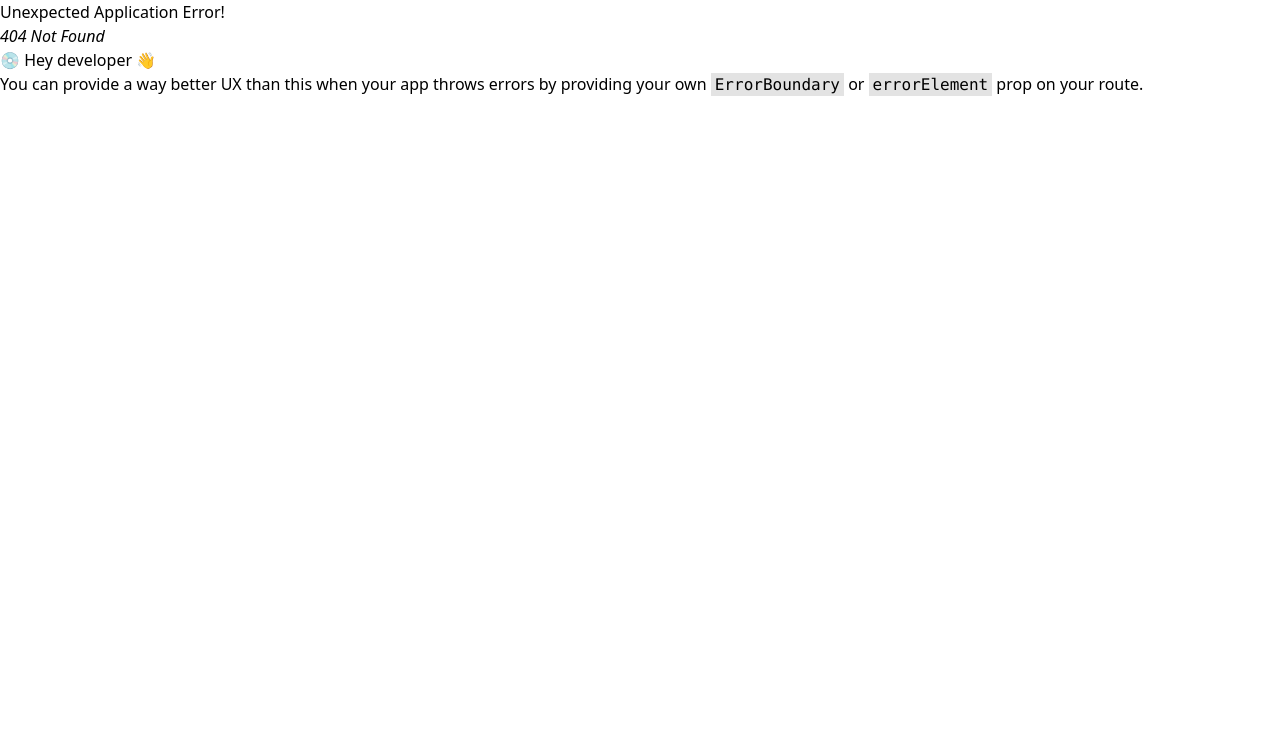
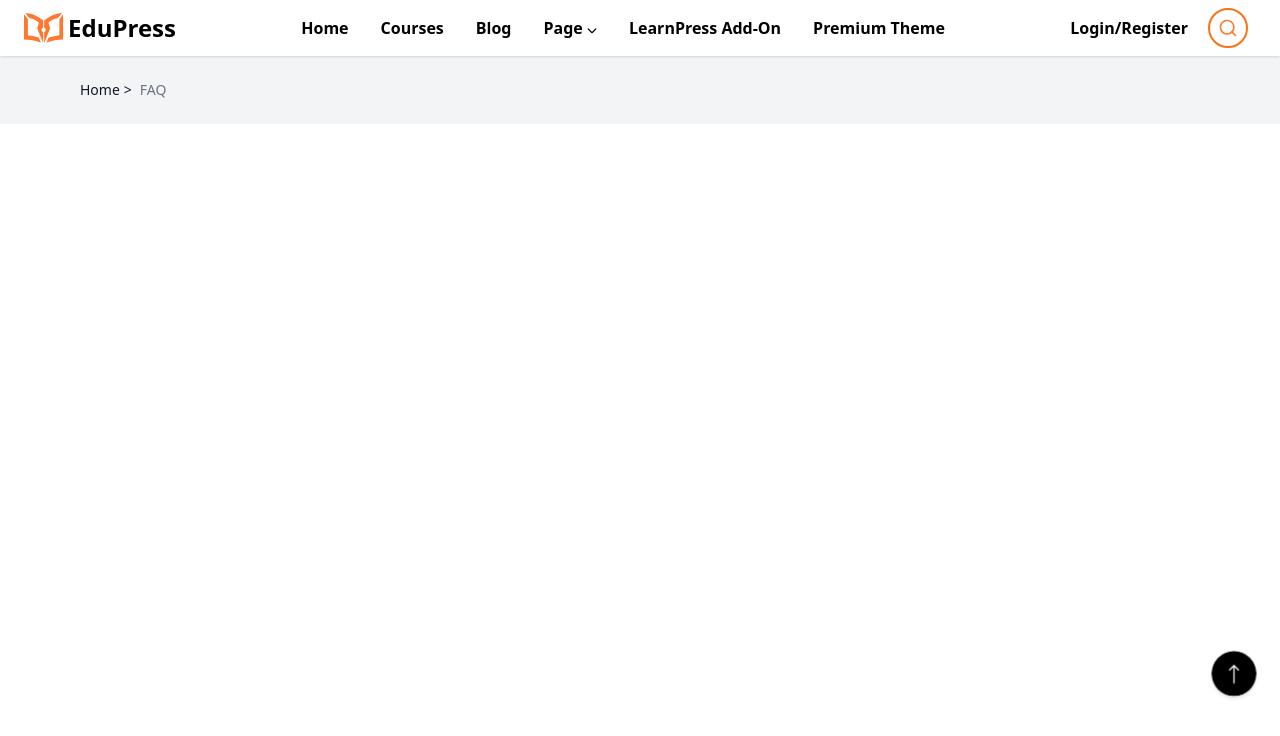
Before and after one commit to ahmedos248/learnpress, a React (Vite) app: page /FAQ in a window 1280 px wide. Before the commit this address had no page. Shown: the top 736 px of the page. Built offline with nearby package versions, Linux system fonts and the light colour scheme.

Commit message:
add routing header seaction

```diff
--- /dev/null
+++ b/src/components/RoutingHeader.jsx
@@ -0,0 +1,49 @@
+import React from "react";
+import { Link } from "react-router-dom";
+const RoutingHeader = ({  breadcrumbs = [], name }) => {
+  return (
+    <div>
+      <div className="bg-gray-100 py-6 mb-10">
+        <div className="container mx-auto px-4 md:px-20">
+          <div className="text-gray-900 text-sm flex gap-2 items-center font-medium">
+            {breadcrumbs.map((item, index) => {
+              const isLast = index === breadcrumbs.length - 1;
+
+              return (
+                <span key={index} className="flex items-center gap-1">
+                  {name ? (
+                    <Link
+                      to={item.href}
+                      className="hover:text-orange-500 transition "
+                    >
+                      {item.label}
+                    </Link>
+                  ) : isLast ? (
+                    <span className="text-gray-500 ">{item.label}</span>
+                  ) : (
+                    <Link
+                      to={item.href}
+                      className="hover:text-orange-500 transition"
+                    >
+                      {item.label}
+                    </Link>
+                  )}
+
+                  {index < breadcrumbs.length - 1 && ">"}
+                </span>
+              );
+            })}
+            {name && (
+              <>
+                <span>{">"}</span>
+                <span className="text-gray-500 font-medium">{name}</span>
+              </>
+            )}
+          </div>
+        </div>
+      </div>
+    </div>
+  );
+};
+
+export default RoutingHeader;
--- a/src/main.jsx
+++ b/src/main.jsx
@@ -5,14 +5,16 @@ import { createBrowserRouter, RouterProvider } from 'react-router-dom'
 import App from './App.jsx'
 import Home from './pages/Home.jsx'
 import { ThemeProvider } from '@material-tailwind/react'
+import FAQ from './pages/FAQ.jsx'
 const router = createBrowserRouter([
   {
     path: "/",
     element: <App />,
     children: [
       { index: true, element: <Home /> },
+      { path: "FAQ", element: <FAQ /> },
     ],
-  }
+  },
 ]);
 
 createRoot(document.getElementById("root")).render(
--- /dev/null
+++ b/src/pages/FAQ.jsx
@@ -0,0 +1,13 @@
+import React from 'react'
+import RoutingHeader from '../components/RoutingHeader'
+const FAQ = () => {
+  return (
+    <div>
+      <RoutingHeader
+        breadcrumbs={[{ label: "Home", href: "/" }, { label: "FAQ" }]}
+      />
+    </div>
+  );
+}
+
+export default FAQ
--- a/src/pages/Home.jsx
+++ b/src/pages/Home.jsx
@@ -14,11 +14,10 @@ const Home = () => {
         <Categories />
         <ExploreSection />
         <Rate />
-
         <Grow />
         <Amazing />
-<Academy />
-<Feedbacks />
+        <Feedbacks />
+        <Academy />
       </div>
     );
 }
```
